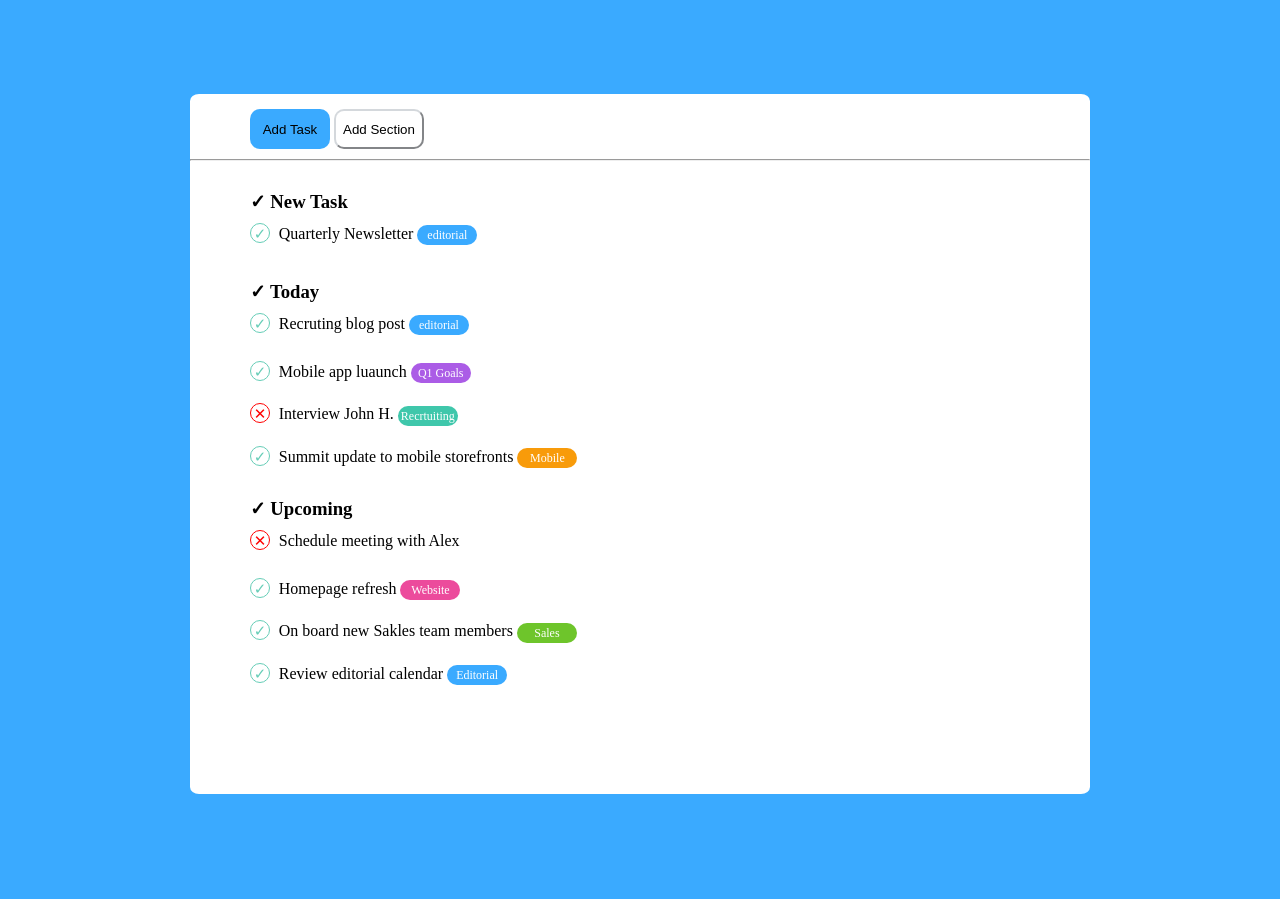
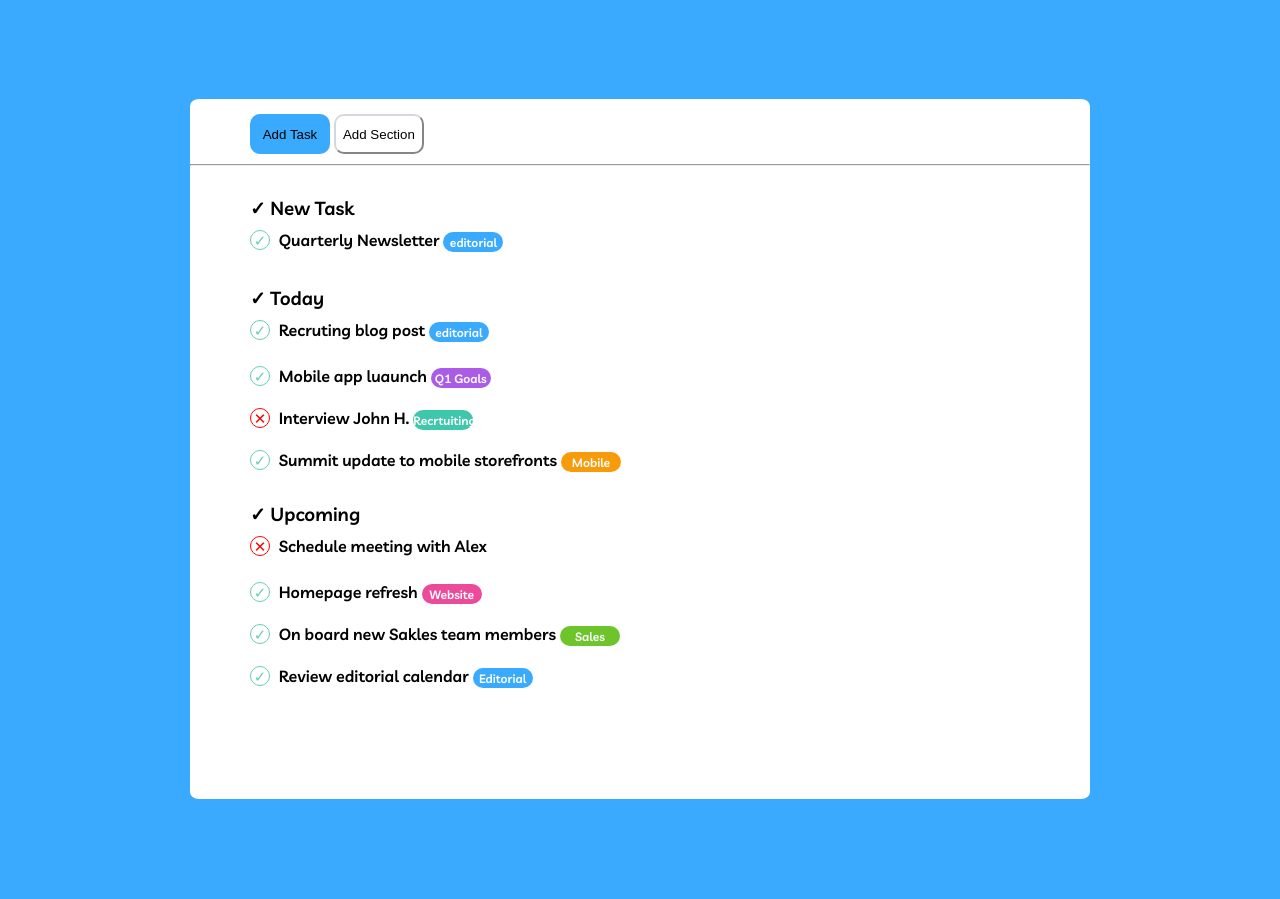
Before and after one commit to Giovannimaiorana/html-css-toboolist, a plain HTML site: page index.html in a window 1280 px wide. Shown: the part 94-993 px from the top of the page. Drawn offline with Linux system fonts and the light colour scheme.

Commit message:
Consegna con cambiamento font

```diff
--- a/css/style.css
+++ b/css/style.css
@@ -6,6 +6,7 @@
 
     body{
         background-color: rgb(58, 170, 255);
+        font-family: 'Livvic', sans-serif;
     }
     header h1 {
         display: inline-block;
--- a/index.html
+++ b/index.html
@@ -6,6 +6,10 @@
     <meta name="viewport" content="width=device-width, initial-scale=1.0">
     <title>TOBOOLIST</title>
     <link rel="stylesheet" href="./css/style.css">
+    <link rel="preconnect" href="https://fonts.googleapis.com">
+<link rel="preconnect" href="https://fonts.gstatic.com" crossorigin>
+<link href="https://fonts.googleapis.com/css2?family=Livvic:wght@600&display=swap" rel="stylesheet">
+
 </head>
 <body>
     <!--Inizio costruzione logo con titolo-->
```
